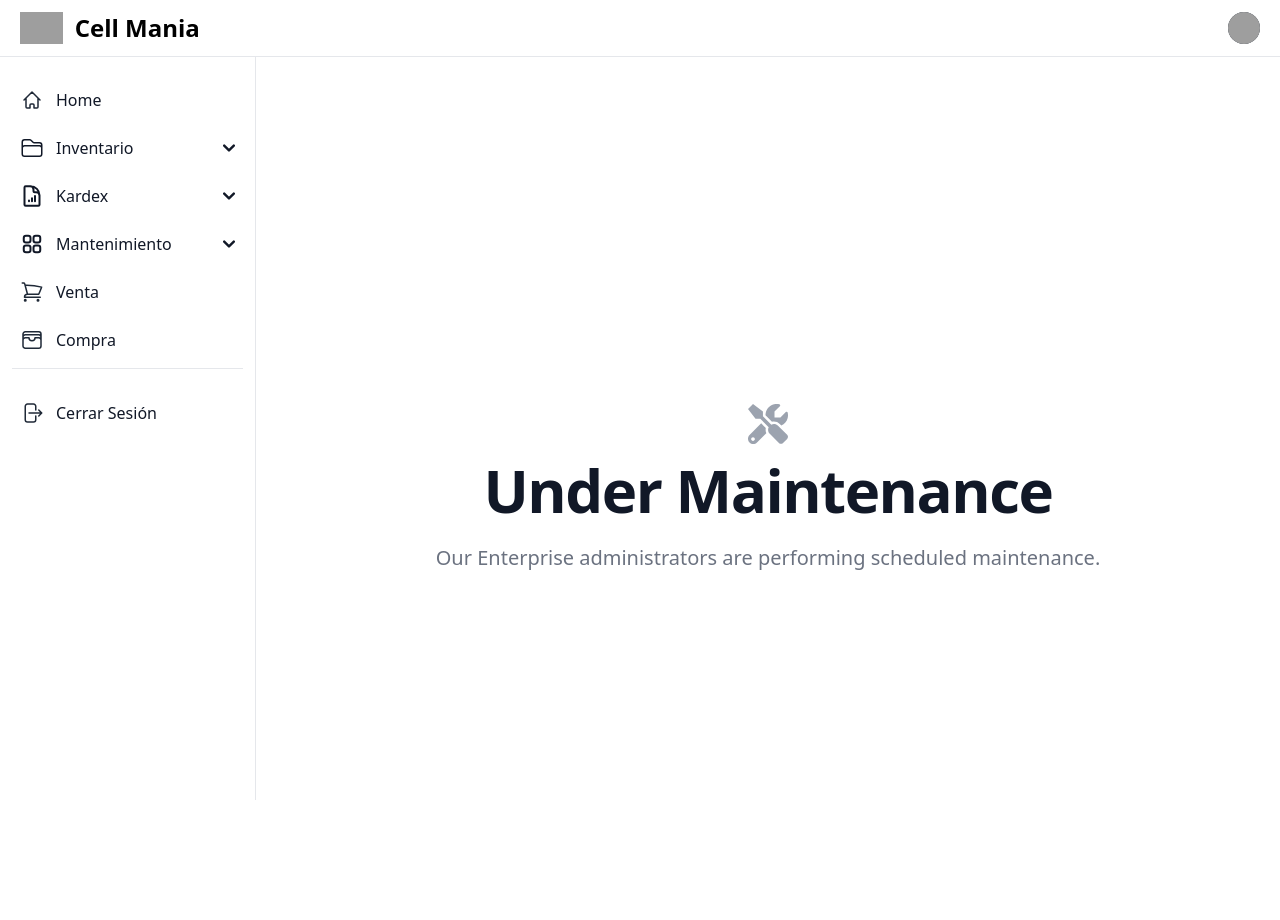
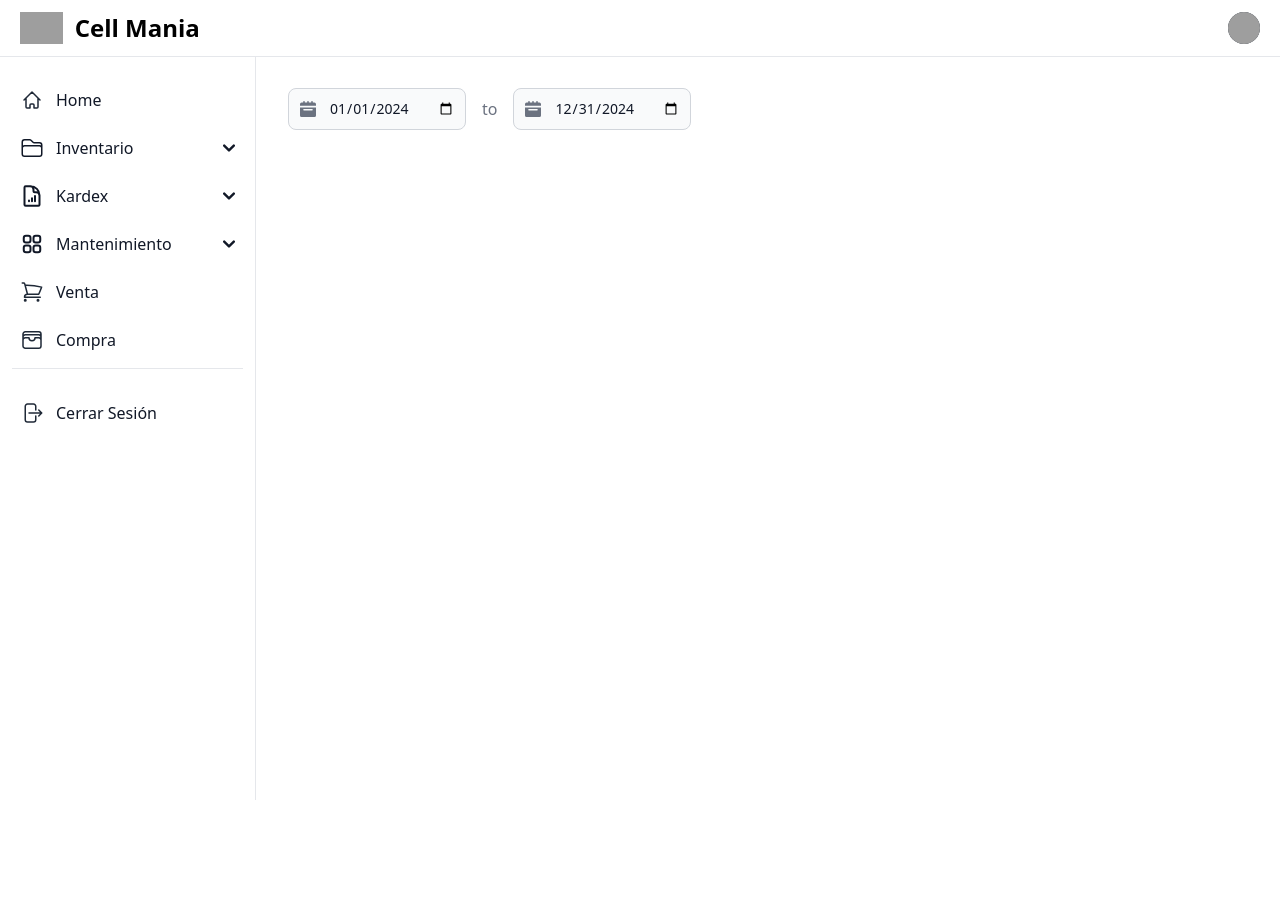
Before and after one commit to LuisLopez-developer/EccomerceBlazorWasm, an ASP.NET Core app: page /venta in a window 1280 px wide. After the commit the page ends 800 px from the top, so only its background shows below. Run offline with ASP.NET Core 8, Linux system fonts and the light colour scheme; style sheets or scripts are compiled from the project's sources; some libraries are stand-ins or nearby versions; grey boxes are pictures that could not be loaded.

Commit message:
datarangerpicker ekisde

```diff
--- /dev/null
+++ b/Components/DateRangePicker.razor
@@ -0,0 +1,27 @@
+@code {
+    [Parameter] public DateTime StartDate { get; set; } = new DateTime(2024, 1, 1);
+    [Parameter] public DateTime EndDate { get; set; } = new DateTime(2024, 12, 31);
+
+    private string StartDateString => StartDate.ToString("yyyy-MM-dd");
+    private string EndDateString => EndDate.ToString("yyyy-MM-dd");
+}
+
+<div date-rangepicker class="flex items-center">
+    <div class="relative">
+        <div class="absolute inset-y-0 start-0 flex items-center ps-3 pointer-events-none">
+            <svg class="w-4 h-4 text-gray-500 dark:text-gray-400" aria-hidden="true" xmlns="http://www.w3.org/2000/svg" fill="currentColor" viewBox="0 0 20 20">
+                <path d="M20 4a2 2 0 0 0-2-2h-2V1a1 1 0 0 0-2 0v1h-3V1a1 1 0 0 0-2 0v1H6V1a1 1 0 0 0-2 0v1H2a2 2 0 0 0-2 2v2h20V4ZM0 18a2 2 0 0 0 2 2h16a2 2 0 0 0 2-2V8H0v10Zm5-8h10a1 1 0 0 1 0 2H5a1 1 0 0 1 0-2Z" />
+            </svg>
+        </div>
+        <input @bind="StartDate" type="date" class="bg-gray-50 border border-gray-300 text-gray-900 text-sm rounded-lg focus:ring-blue-500 focus:border-blue-500 block w-full ps-10 p-2.5 dark:bg-gray-700 dark:border-gray-600 dark:placeholder-gray-400 dark:text-white dark:focus:ring-blue-500 dark:focus:border-blue-500" placeholder="Select date start">
+    </div>
+    <span class="mx-4 text-gray-500">to</span>
+    <div class="relative">
+        <div class="absolute inset-y-0 start-0 flex items-center ps-3 pointer-events-none">
+            <svg class="w-4 h-4 text-gray-500 dark:text-gray-400" aria-hidden="true" xmlns="http://www.w3.org/2000/svg" fill="currentColor" viewBox="0 0 20 20">
+                <path d="M20 4a2 2 0 0 0-2-2h-2V1a1 1 0 0 0-2 0v1h-3V1a1 1 0 0 0-2 0v1H6V1a1 1 0 0 0-2 0v1H2a2 2 0 0 0-2 2v2h20V4ZM0 18a2 2 0 0 0 2 2h16a2 2 0 0 0 2-2V8H0v10Zm5-8h10a1 1 0 0 1 0 2H5a1 1 0 0 1 0-2Z" />
+            </svg>
+        </div>
+        <input @bind="EndDate" type="date" class="bg-gray-50 border border-gray-300 text-gray-900 text-sm rounded-lg focus:ring-blue-500 focus:border-blue-500 block w-full ps-10 p-2.5 dark:bg-gray-700 dark:border-gray-600 dark:placeholder-gray-400 dark:text-white dark:focus:ring-blue-500 dark:focus:border-blue-500" placeholder="Select date end">
+    </div>
+</div>
--- a/Pages/Venta.razor
+++ b/Pages/Venta.razor
@@ -3,4 +3,4 @@
 
 <PageTitle>Venta</PageTitle>
 
-<Maintenance />
+<DateRangePicker></DateRangePicker>
```
Also changed, not shown: package-lock.json, wwwroot/css/app.min.css.
